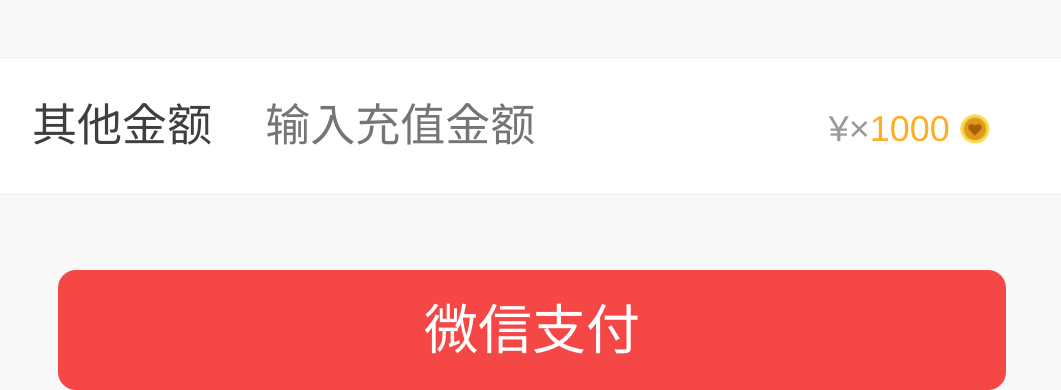
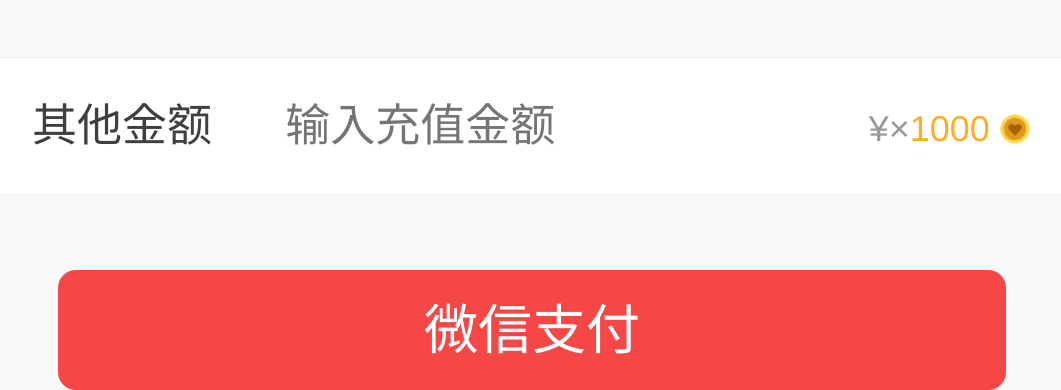
Before and after one commit to winner-shiyi/work-xiuba, a website: page xiu8/html/微信充值-移动端.html in a window 1280 px wide. Shown: the part 767-1157 px from the top of the page, without its empty margins (108-1169 px from the left). Drawn offline with Linux system fonts and the light colour scheme.

Commit message:
更新 日常工作

```diff
--- a/xiu8/src/sign.scss
+++ b/xiu8/src/sign.scss
@@ -36,7 +36,9 @@
 	.input{
 		display:inline-block;
 		width:px2rem(560);
-		line-height:px2rem(156);
+		padding:px2rem(30) 0;
+		height:px2rem(96);
+		line-height:px2rem(96);
 		font-size:px2rem(45);
 		color: #3F3F3F;
 	}
@@ -116,7 +118,9 @@
 			background-size:contain;
 		}
 		.input{
-			line-height:px2rem(136);
+			padding:px2rem(20);
+			height:px2rem(96);
+			line-height:px2rem(96);
 		}
 	}
 	.btn{
```
Also changed, not shown: xiu8/dist/sign.css.
